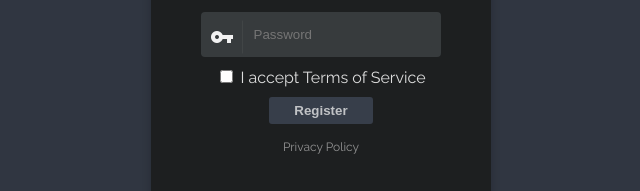
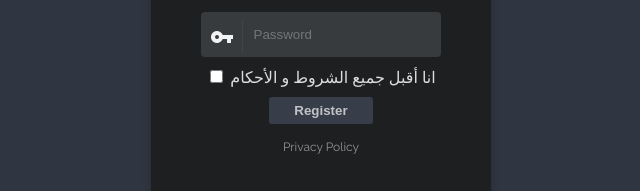
Before and after one commit to abduladn/aaaa, a plain HTML site: page register.html in a window 1280 px wide. Shown: the part 353-544 px from the top of the page, 319-959 px from the left. Drawn offline with Linux system fonts and the light colour scheme.

Commit message:
تعريب

```diff
--- a/register.html
+++ b/register.html
@@ -49,7 +49,7 @@
 
             <div class="remember-me">
                 <input type="checkbox">
-                <span style="color: #DDD">I accept Terms of Service</span>
+                <span style="color: #DDD">انا أقبل جميع الشروط و الأحكام</span>
             </div>
 
             <input type="submit" value="Register" />
```
